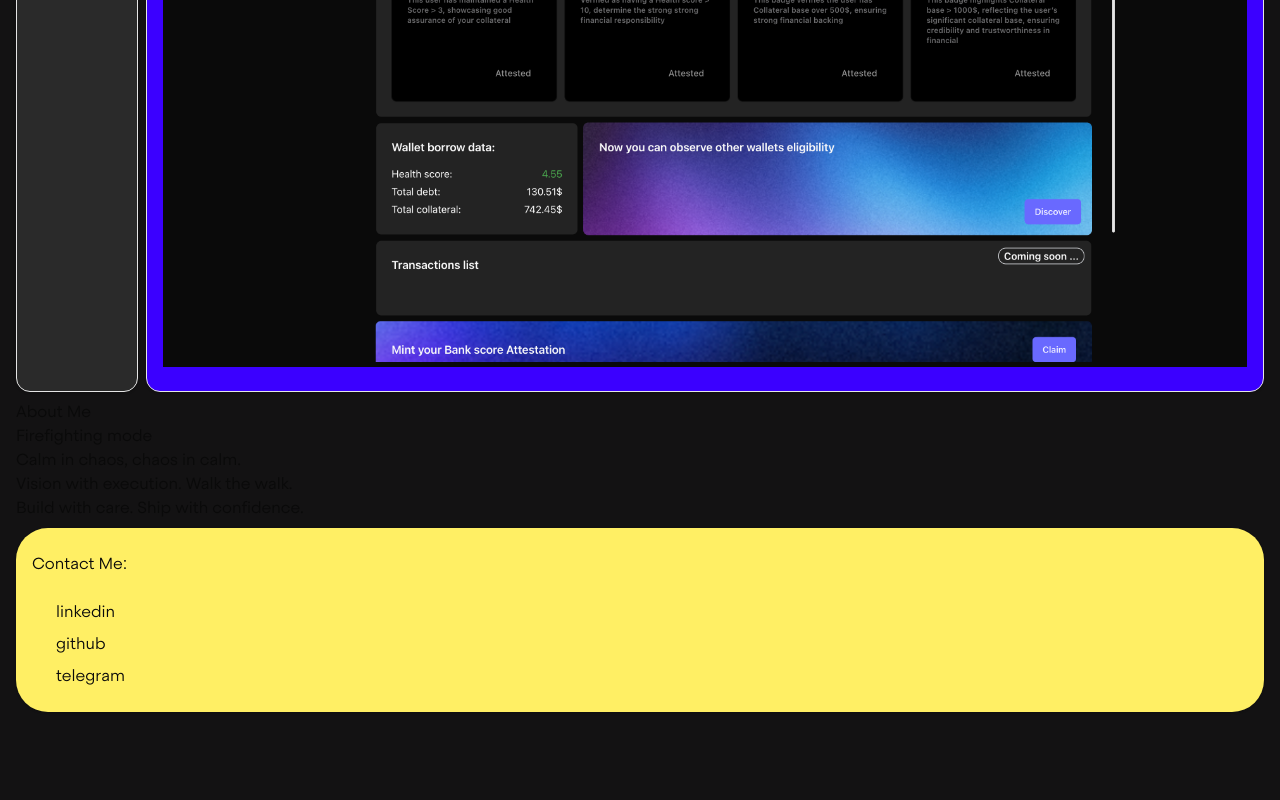
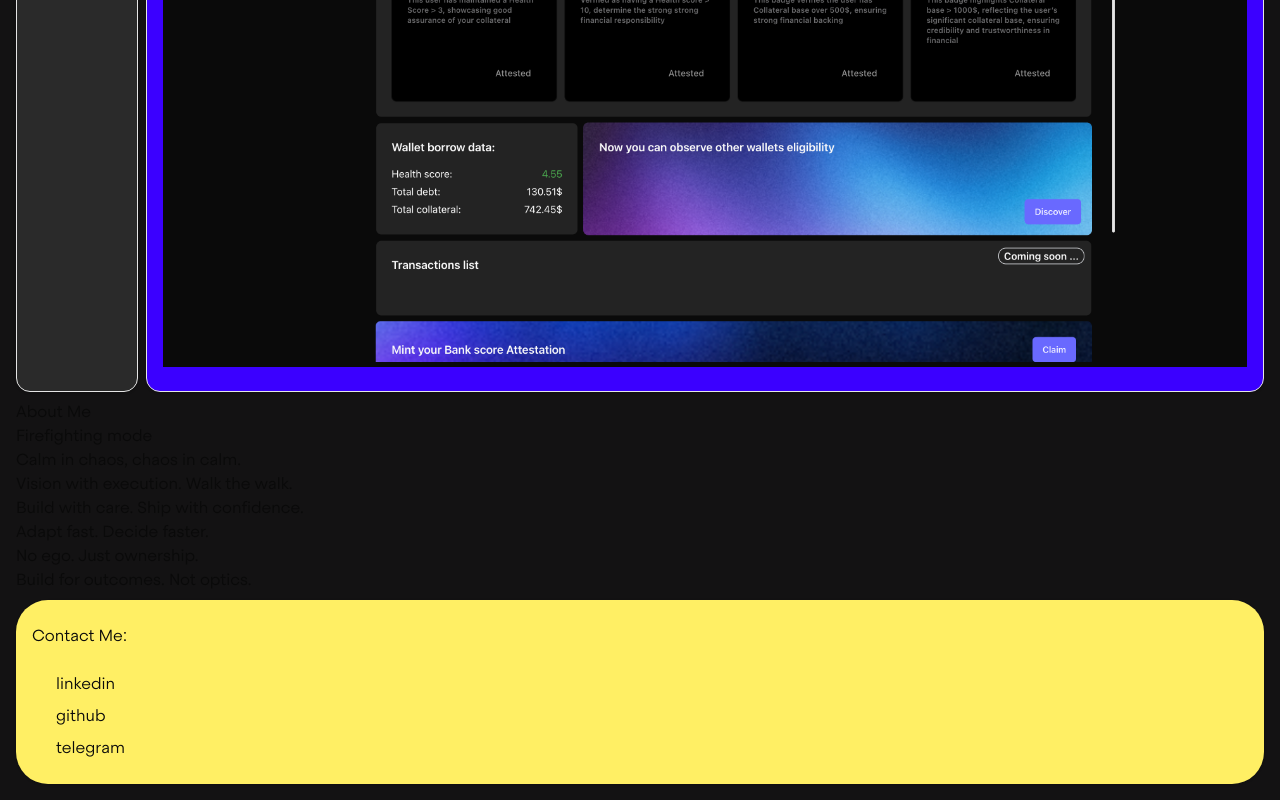
Before and after one commit to Stasn13/Portfolio, a Next.js app: page / in a window 1280 px wide. Shown: the part 1932-2732 px from the top of the page. Before the commit the page ends 2660 px from the top, so only its background shows below. Built offline with nearby package versions, Linux system fonts and the light colour scheme; a web font is replaced by a local one.

Commit message:
content update

```diff
--- a/src/app/page.tsx
+++ b/src/app/page.tsx
@@ -114,6 +114,9 @@ export default function Home() {
         <p>Calm in chaos, chaos in calm.</p>
         <p>Vision with execution. Walk the walk.</p>
         <p>Build with care. Ship with confidence.</p>
+        <p>Adapt fast. Decide faster.</p>
+        <p>No ego. Just ownership.</p>
+        <p>Build for outcomes. Not optics.</p>
       </section>
       <section>
         <Card className="border-none bg-background-card-4 flex-2 rounded-4xl">
```
